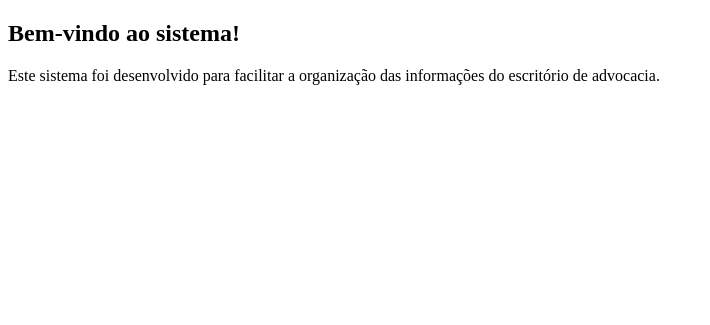
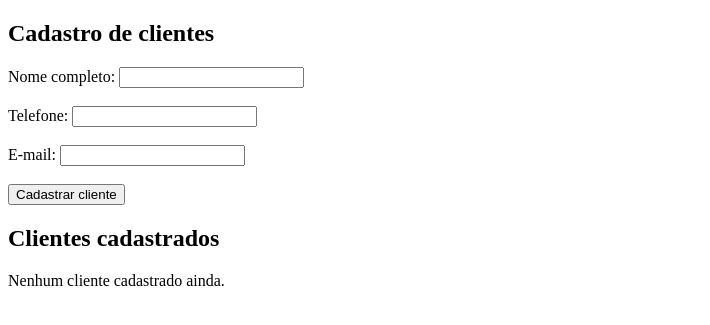
Before and after one commit to emelybarbosa813-ctrl/mvp-projeto-software, a Flask app: page / in a window 1280 px wide. Shown: the part 98-423 px from the top of the page, without its empty margins (0-710 px from the left). Run offline with Flask 3, Linux system fonts and the light colour scheme.

Commit message:
feat: implementa cadastro e listagem de clientes

```diff
--- a/app.py
+++ b/app.py
@@ -1,12 +1,50 @@
 
-from flask import Flask, render_template
+from flask import Flask, render_template, request, redirect, url_for
+from sqlalchemy import select
+from sqlalchemy.exc import IntegrityError
+
+from database import Base, engine, SessionLocal
+from models.cliente import Cliente
 
 app = Flask(__name__)
+
+Base.metadata.create_all(bind=engine)
 
 
 @app.route("/")
 def inicio():
-    return render_template("index.html")
+    with SessionLocal() as session:
+        clientes = session.scalars(
+            select(Cliente).order_by(Cliente.nome)
+        ).all()
+
+    return render_template("index.html", clientes=clientes)
+
+
+@app.route("/clientes", methods=["POST"])
+def cadastrar_cliente():
+    nome = request.form.get("nome", "").strip()
+    telefone = request.form.get("telefone", "").strip()
+    email = request.form.get("email", "").strip().lower()
+
+    if not nome or not telefone or not email:
+        return "Preencha todos os campos.", 400
+
+    with SessionLocal() as session:
+        cliente = Cliente(
+            nome=nome,
+            telefone=telefone,
+            email=email
+        )
+        session.add(cliente)
+
+        try:
+            session.commit()
+        except IntegrityError:
+            session.rollback()
+            return "Este e-mail já está cadastrado.", 409
+
+    return redirect(url_for("inicio"))
 
 
 if __name__ == "__main__":
--- a/templates/index.html
+++ b/templates/index.html
@@ -13,9 +13,54 @@
     </header>
 
     <main>
-        <h2>Bem-vindo ao sistema!</h2>
-        <p>Este sistema foi desenvolvido para facilitar a organização
-        das informações do escritório de advocacia.</p>
+        <h2>Cadastro de clientes</h2>
+
+        <form action="/clientes" method="post">
+            <label for="nome">Nome completo:</label>
+            <input type="text" id="nome" name="nome"
+                   required maxlength="100">
+
+            <br><br>
+
+            <label for="telefone">Telefone:</label>
+            <input type="tel" id="telefone" name="telefone"
+                   required maxlength="20">
+
+            <br><br>
+
+            <label for="email">E-mail:</label>
+            <input type="email" id="email" name="email"
+                   required maxlength="120">
+
+            <br><br>
+
+            <button type="submit">Cadastrar cliente</button>
+        </form>
+
+        <h2>Clientes cadastrados</h2>
+
+        {% if clientes %}
+            <table border="1" cellpadding="8">
+                <thead>
+                    <tr>
+                        <th>Nome</th>
+                        <th>Telefone</th>
+                        <th>E-mail</th>
+                    </tr>
+                </thead>
+                <tbody>
+                    {% for cliente in clientes %}
+                        <tr>
+                            <td>{{ cliente.nome }}</td>
+                            <td>{{ cliente.telefone }}</td>
+                            <td>{{ cliente.email }}</td>
+                        </tr>
+                    {% endfor %}
+                </tbody>
+            </table>
+        {% else %}
+            <p>Nenhum cliente cadastrado ainda.</p>
+        {% endif %}
     </main>
 </body>
 </html>
```
